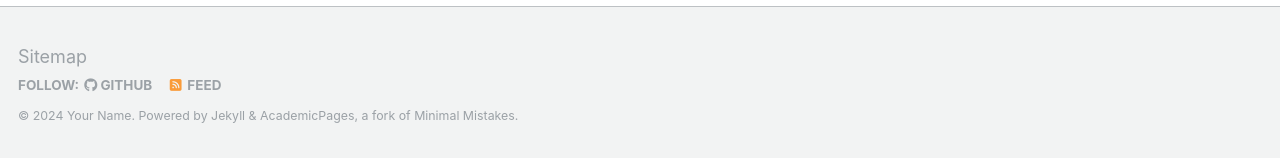
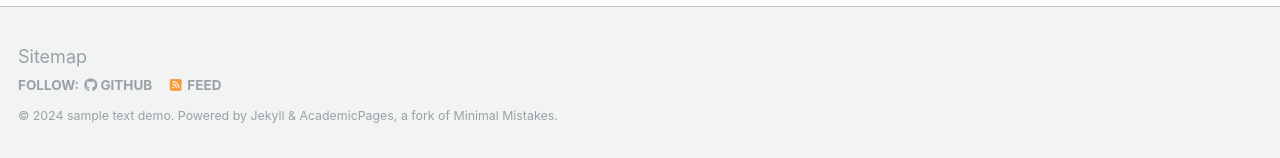
Before and after one commit to mushfikurahmaan/mushfikurahmaan.github.io, a Jekyll site: the page built from _pages/about.md, in a window 1280 px wide and 900 px high, scrolled down 2660 px. Shown: the part 739-897 px from the top of the window. Built offline with Jekyll 4.4.1, drawn with Linux system fonts in a browser that asks for light colours.

Commit message:
setting up config

```diff
--- a/_config.yml
+++ b/_config.yml
@@ -10,8 +10,8 @@
 locale                   : "en-US"
 title                    : "Mushfikur R. Mahi"
 title_separator          : "-"
-name                     : &name "Your Name"
-description              : &description "personal description"
+name                     : &name "sample text demo"
+description              : &description "sample description"
 url                      : https://mushfikurahmaan.github.io # the base hostname & protocol for your site e.g. "https://mmistakes.github.io"
 baseurl                  : "" # the subpath of your site, e.g. "/blog"
 repository               : "mushfikurahmaan/mushfikurahmaan.github.io"
```
